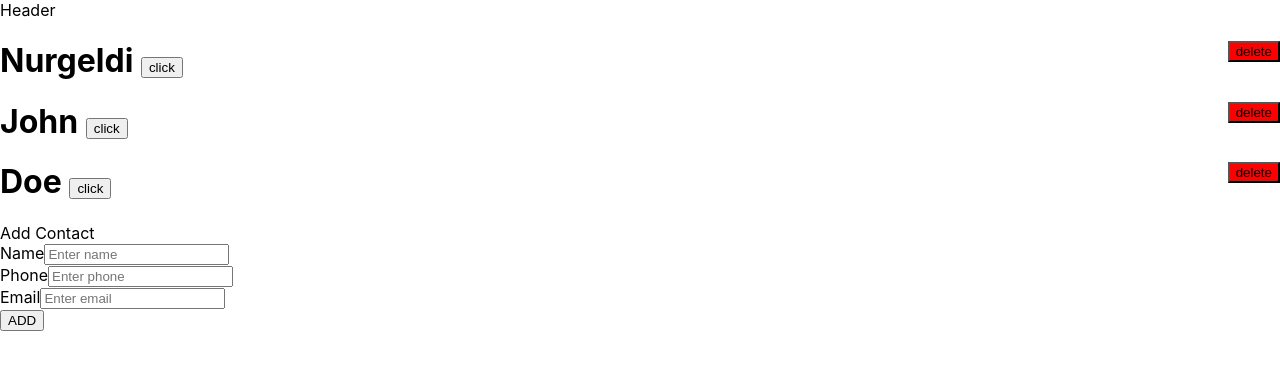
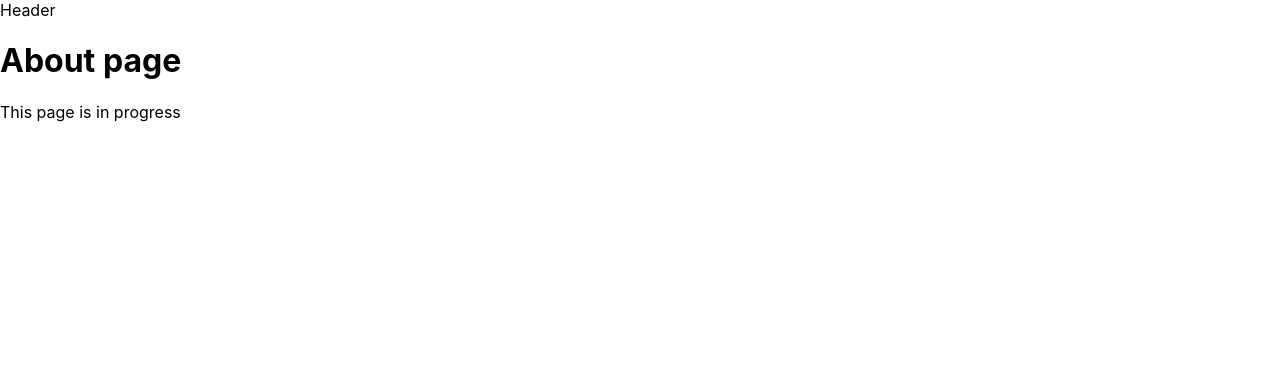
Before and after one commit to notimetohaste/emiton-taslama, a React (Create React App) app: page /about in a window 1280 px wide. Shown: the top 370 px of the page. Built offline with nearby package versions, Linux system fonts and the light colour scheme.

Commit message:
Added router, need install router

```diff
--- a/src/App.js
+++ b/src/App.js
@@ -2,6 +2,8 @@
 import Header from './components/layout/Header';
 import Contacts from './components/contacts/Contacts';
 import AddContact from './components/contacts/AddContact';
+import About from './components/pages/About';
+import { BrowserRouter as Router, Route, Switch } from 'react-router-dom';
 import { Provider } from './context';
 
 import './App.css';
@@ -10,11 +12,16 @@
   render() {
     return (
       <Provider>
-        <div>
-          <Header />
-          <Contacts />
-          <AddContact />
-        </div>
+        <Router>
+          <div>
+            <Header />
+            <Switch>
+              <Route exact path="/" component={Contacts} />
+              <Route exact path="/contacts/add" component={AddContact} />
+              <Route exact path="/about" component={About} />
+            </Switch>
+          </div>
+        </Router>
       </Provider>
     );
   }
--- /dev/null
+++ b/src/components/pages/About.js
@@ -0,0 +1,10 @@
+import React from 'react';
+
+export default function About() {
+  return (
+    <div>
+      <h1>About page</h1>
+      <p>This page is in progress</p>
+    </div>
+  );
+}
```
